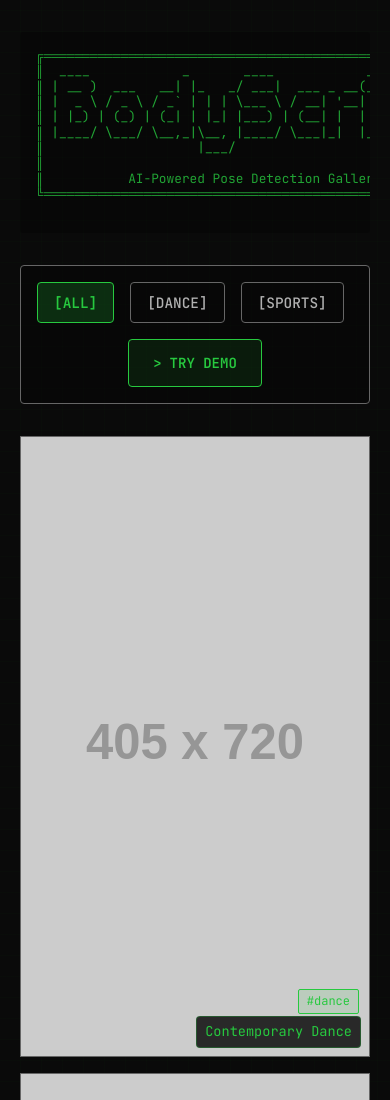
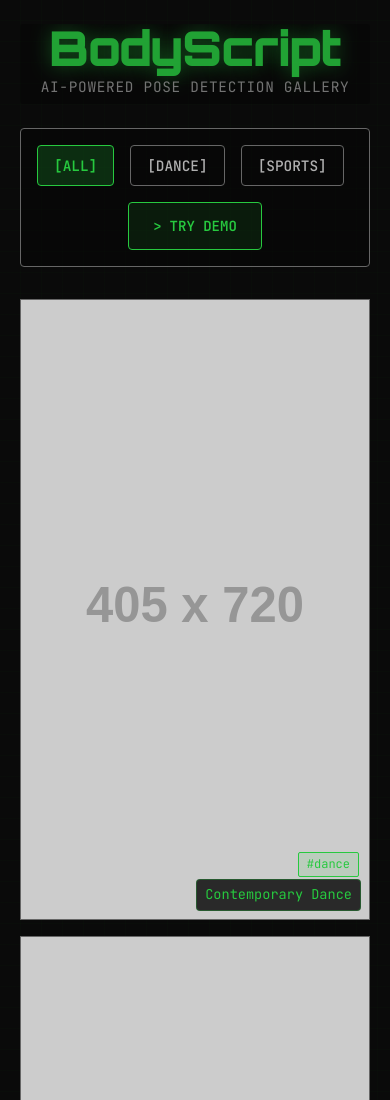
Before and after one commit to andynenth/bodyscript, a plain HTML site: page frontend/index.html in a window 390 px wide. Shown: the top 1100 px of the page. Drawn offline with Linux system fonts and the light colour scheme; no server answers; placeholder pictures from the web are drawn by us.

Commit message:
mange title

```diff
--- a/frontend/css/pages/gallery.css
+++ b/frontend/css/pages/gallery.css
@@ -485,10 +485,56 @@ body {
   .terminal-stats {
     grid-template-columns: 1fr;
   }
+
+  /* Hide the ASCII art content on mobile */
+  .ascii-logo {
+    font-size: 0 !important;
+    line-height: 0 !important;
+    position: relative;
+    height: 80px;
+    margin: 1.5rem 0;
+  }
+
+  /* Show main title */
+  .ascii-logo::before {
+    content: "BodyScript";
+    position: absolute;
+    top: 0;
+    left: 0;
+    right: 0;
+    font-family: 'Orbitron', sans-serif;
+    font-size: 3rem;
+    line-height: 1;
+    font-weight: 900;
+    color: var(--text-terminal-green);
+    letter-spacing: -0.02em;
+    text-shadow: 0 0 20px rgba(39, 201, 63, 0.5);
+    text-align: center;
+  }
+
+  /* Show subtitle */
+  .ascii-logo::after {
+    content: "AI-Powered Pose Detection Gallery";
+    position: absolute;
+    top: 3.5rem;
+    left: 0;
+    right: 0;
+    font-family: 'JetBrains Mono', monospace;
+    font-size: 0.9rem;
+    line-height: 1;
+    font-weight: 400;
+    color: var(--text-secondary);
+    text-align: center;
+    letter-spacing: 0.05em;
+    text-transform: uppercase;
+    opacity: 0.8;
+  }
 }
 
 @media (max-width: 480px) {
   .terminal-grid {
     grid-template-columns: 1fr;
   }
+
+  /* Text is already handled by 640px breakpoint */
 }
--- a/frontend/index.html
+++ b/frontend/index.html
@@ -6,7 +6,7 @@
   <title>BodyScript Gallery - Terminal Style</title>
 
   <!-- Font for terminal style -->
-  <link href="https://fonts.googleapis.com/css2?family=JetBrains+Mono:wght@400;600;700&display=swap" rel="stylesheet">
+  <link href="https://fonts.googleapis.com/css2?family=JetBrains+Mono:wght@400;600;700&family=Orbitron:wght@700;800;900&display=swap" rel="stylesheet">
 
   <!-- Configuration -->
   <script src="config.js"></script>
```
Also changed, not shown: mobile.png.
